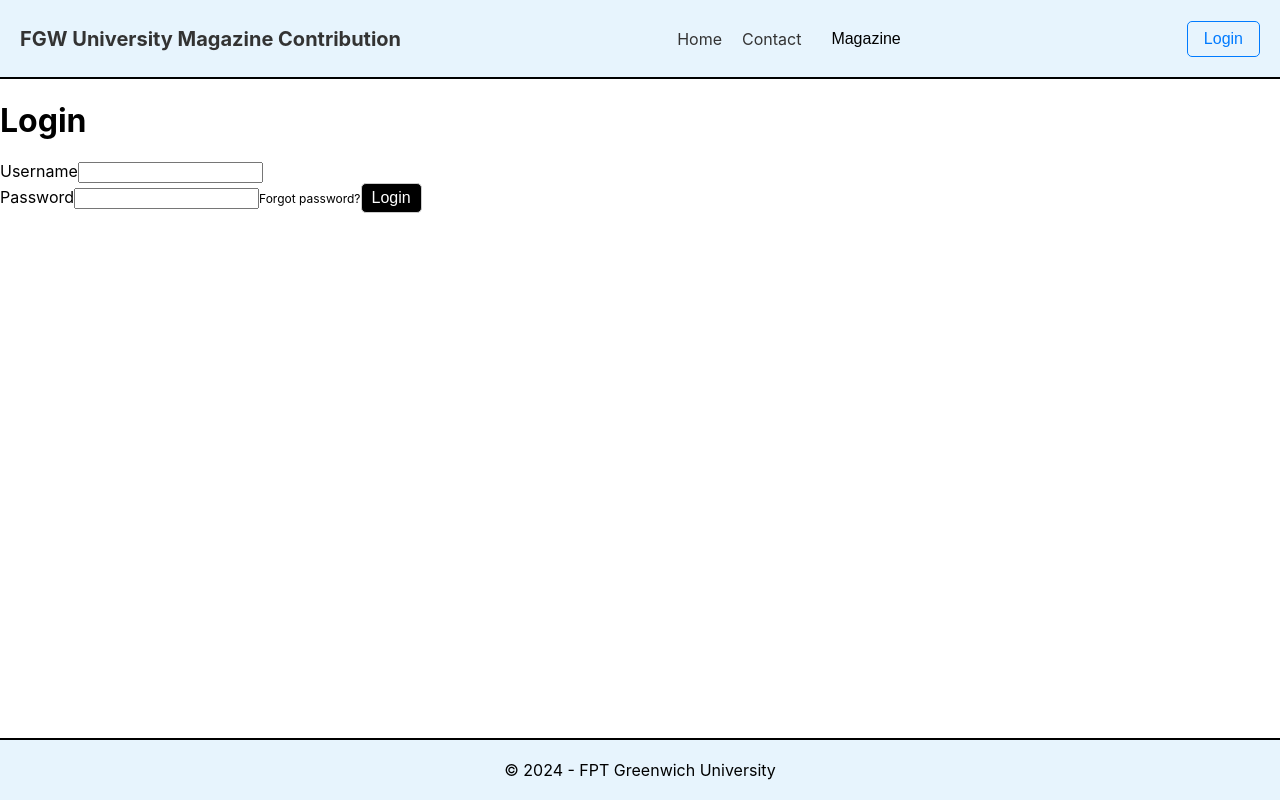
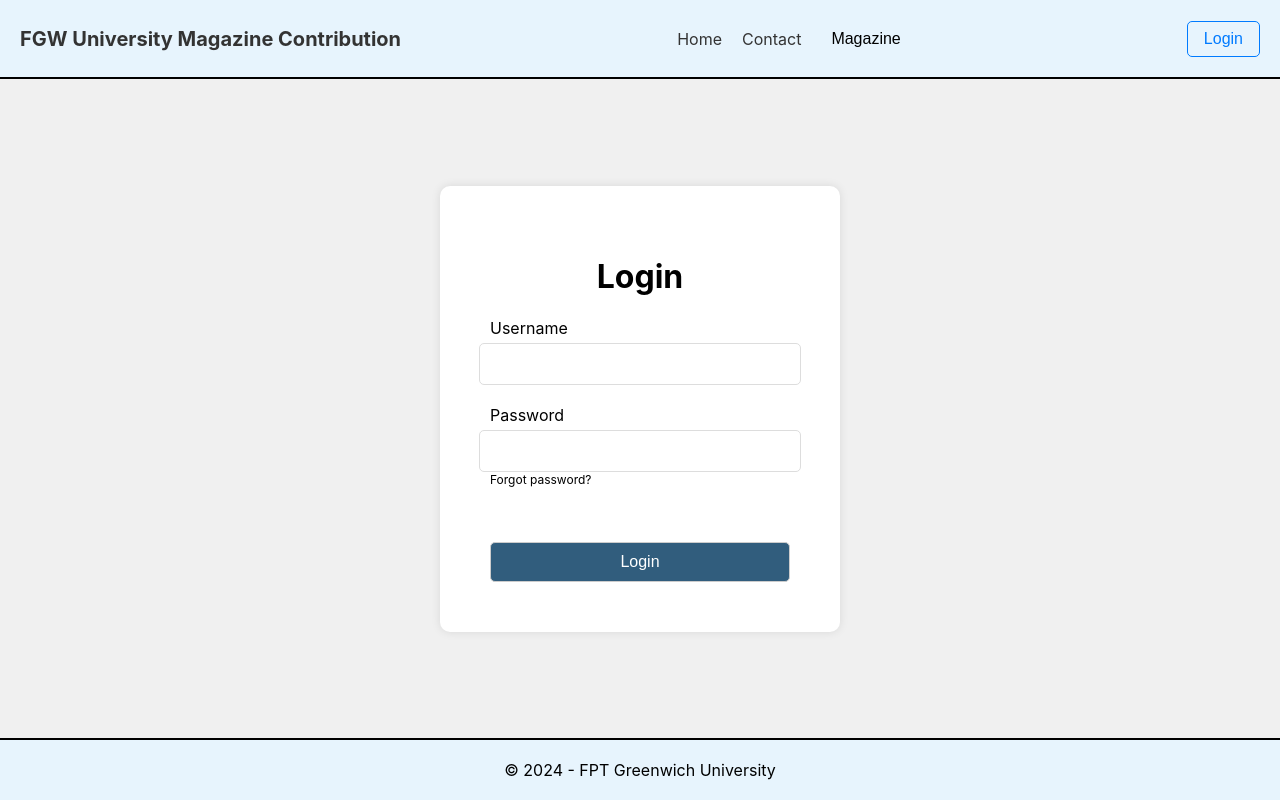
Before and after one commit to Armsss9988/University-Magazine-Contribution-System-FE, a React (Create React App) app: page /login in a window 1280 px wide. Built offline with nearby package versions, Linux system fonts and the light colour scheme; no server answers.

Commit message:
edit text show home screens

```diff
--- a/src/screens/admin/HomeAdmin.js
+++ b/src/screens/admin/HomeAdmin.js
@@ -3,12 +3,30 @@ import Footer from "../../components/Footer";
 import SidebarAdmin from "../../components/SidebarAdmin";
 
 function HomeAdmin() {
+    const [textToShow, setTextToShow] = useState('');
+
+    useEffect(() => {
+        const text = "Welcome to the admin role";
+        let currentIndex = 0;
+
+        const interval = setInterval(() => {
+            if (currentIndex <= text.length) {
+                setTextToShow(text.substring(0, currentIndex));
+                currentIndex++;
+            } else {
+                clearInterval(interval);
+            }
+        }, 100); // Điều chỉnh tốc độ hiển thị ở đây
+
+        return () => clearInterval(interval);
+    }, []);
+
     return (
         <div className="container">
             <SidebarAdmin />
             <div className="content">
                 <div className="background">
-                    <text>Welcome to the admin role</text>
+                    <span>{textToShow}</span>
                 </div>
             </div>
         </div>
--- a/src/screens/css/styles.css
+++ b/src/screens/css/styles.css
@@ -231,24 +231,111 @@ header {
 
 
 
-/* Logout */
+/* Login */
+
+.logincontainer {
+  display: flex;
+  align-items: center;
+  height: 100vh;
+  /* Thay đổi chiều cao thành 100% của viewport */
+  justify-content: center;
+  background-color: #f0f0f0;
+  /* Một màu nền nhẹ nhàng */
+}
+
+.loginframe {
+  background-color: #ffffff;
+  /* Nền trắng */
+  padding: 50px;
+  width: 300px;
+  border-radius: 10px;
+  /* Giảm độ cong của góc thành 10px */
+  box-shadow: 0 0 10px rgba(0, 0, 0, 0.1);
+  /* Thêm bóng nhẹ */
+}
+
+.loginform {
+  display: flex;
+  flex-direction: column;
+  align-items: center;
+  /* Canh giữa các thành phần trong form */
+}
+
+.loginform label {
+  width: 100%;
+  max-width: 300px;
+  margin-bottom: 5px;
+}
+
+.titlelogin{
+  text-align: center;
+}
+
+
+.loginform input {
+  width: 100%;
+  /* Đảm bảo rằng input sẽ điền vào toàn bộ chiều rộng của cha */
+  max-width: 300px;
+  /* Tối đa là 300px */
+  height: 20px;
+  /* Tăng chiều cao của input */
+  padding: 10px;
+  /* Tăng khoảng cách bên trong input */
+  margin-bottom: 0px;
+  /* Khoảng cách giữa các input */
+  border: 1px solid #ddd;
+  /* Viền nhẹ */
+  border-radius: 5px;
+  /* Độ cong nhẹ */
+}
+
+.loginbtn {
+  width: 100%;
+  max-width: 300px;
+  height: 40px;
+  margin-top: 50px;
+  background-color: #315D7D;
+  font-size: 16px;
+  color: white;
+  border: 1px solid #ccc;
+  border-radius: 5px;
+  cursor: pointer;
+  transition: background-color 0.3s ease;
+  /* Hiệu ứng chuyển đổi màu nền */
+}
+
+.loginbtn:hover {
+  background-color: #254361;
+  /* Màu nền tối hơn khi hover */
+}
+
+
+/* /////////////////////////////////////////////////////////////////////////////////////// */
+
+/* Login */
+
+
 
 .logout {
-  background-color: transparent;
-  border: 1px solid #007bff;
-  color: #007bff;
-  padding: 8px 16px;
+  width: 100%;
+  max-width: 300px;
+  height: 40px;
+  margin-top: 50px;
+  background-color: #315D7D;
   font-size: 16px;
+  color: white;
+  border: 1px solid #ccc;
+  border-radius: 5px;
   cursor: pointer;
-  transition: background-color 0.3s ease, color 0.3s ease;
+  transition: background-color 0.3s ease;
+  /* Hiệu ứng chuyển đổi màu nền */
 }
 
 .logout:hover {
-  background-color: #007bff;
-  /* Màu nền khi hover */
-  color: #fff;
-  /* Màu chữ khi hover */
+  background-color: #254361;
+  /* Màu nền tối hơn khi hover */
 }
+
 
 /* /////////////////////////////////////////////////////////////////////////////////////// */
 
--- a/src/screens/guessRole/HomeScreen.js
+++ b/src/screens/guessRole/HomeScreen.js
@@ -1,26 +1,41 @@
 import React, { useState, useEffect } from "react";
-import "../css/styles.css";
-import Footer from "../../components/Footer";
+import Footer from '../../components/Footer';
 import HeaderGuess from "../../components/HeaderGuess";
 
 function HomeScreen() {
+    const [textToShow, setTextToShow] = useState('');
 
+    useEffect(() => {
+        const text = "Welcome to FGW University Magazine Contribution";
+        let currentIndex = 0;
+
+        const interval = setInterval(() => {
+            if (currentIndex <= text.length) {
+                setTextToShow(text.substring(0, currentIndex));
+                currentIndex++;
+            } else {
+                clearInterval(interval);
+            }
+        }, 100); // Điều chỉnh tốc độ hiển thị ở đây
+
+        return () => clearInterval(interval);
+    }, []);
 
     return (
         <div className="container">
             <HeaderGuess/>
 
-            <div className="line"></div>
+            <div className="main-content" style={{
+                backgroundImage:
+                    `url("https://cms.greenwich.edu.vn/pluginfile.php/1/theme_adaptable/p1/1698976651/socialbg.png")`,
+                backgroundSize: '100% auto', display: 'flex', justifyContent: 'center', alignItems: 'center'
+            }}>
+                <span style={{ color: 'white', fontSize: '54px' }}>{textToShow}</span>
+            </div>
 
-            <div>
-                <img className="blogimg"
-                    src="https://cms.greenwich.edu.vn/pluginfile.php/1/theme_adaptable/p1/1698976651/socialbg.png"
-                    alt="Logo" />
-            </div>
-            <div className="line"></div>
             <Footer/>
         </div>
     );
 }
 
-export default HomeScreen
+export default HomeScreen;
--- a/src/screens/studentRole/StudentHome.js
+++ b/src/screens/studentRole/StudentHome.js
@@ -3,39 +3,39 @@ import HeaderStudent from '../../components/HeaderStudent';
 import Footer from '../../components/Footer';
 
 function StudentHome() {
+    const [textToShow, setTextToShow] = useState('');
 
+    useEffect(() => {
+        const text = "Welcome to COMP's University Magazine";
+        let currentIndex = 0;
 
+        const interval = setInterval(() => {
+            if (currentIndex <= text.length) {
+                setTextToShow(text.substring(0, currentIndex));
+                currentIndex++;
+            } else {
+                clearInterval(interval);
+            }
+        }, 100); // Điều chỉnh tốc độ hiển thị ở đây
+
+        return () => clearInterval(interval);
+    }, []);
 
     return (
         <div className="container">
             <HeaderStudent/>
 
-
-            {/* <div className='main-content' style={{padding:'20px'}}>
-                <div className="box-list-course">
-                    <text style={{marginLeft:'20px'}}>Tạp chí chuyên ngành</text>
-                    <a href="/listsubmission">
-                    <button style={{marginRight:'20px'}}>Open</button>
-                    </a>
-
-                </div>
-            </div> */}
             <div className="main-content" style={{
                 backgroundImage:
                     `url("https://cms.greenwich.edu.vn/pluginfile.php/1/theme_adaptable/p2/1698976651/BLOG-technology-in-higher-education%401X.jpg")`,
                 backgroundSize: '100% auto', display: 'flex', justifyContent: 'center', alignItems: 'center'
             }}>
-                <text style={{ color: 'white', fontSize: '54px' }}>Welcome to COMP's University Magazine</text>
-
+                <span style={{ color: 'white', fontSize: '54px' }}>{textToShow}</span>
             </div>
-
 
             <Footer/>
         </div>
-
-
-
     );
 }
 
-export default StudentHome
+export default StudentHome;
```
